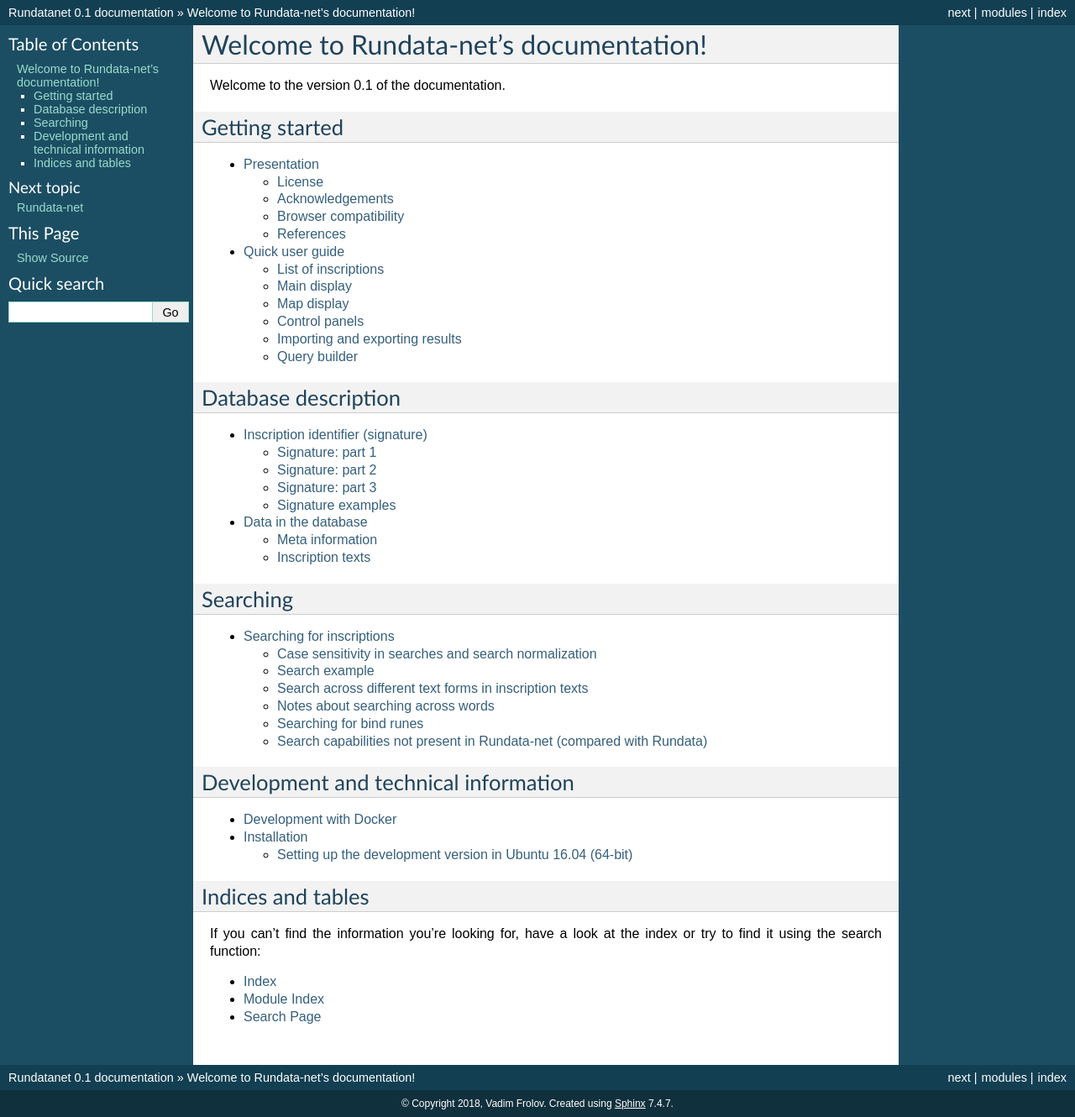
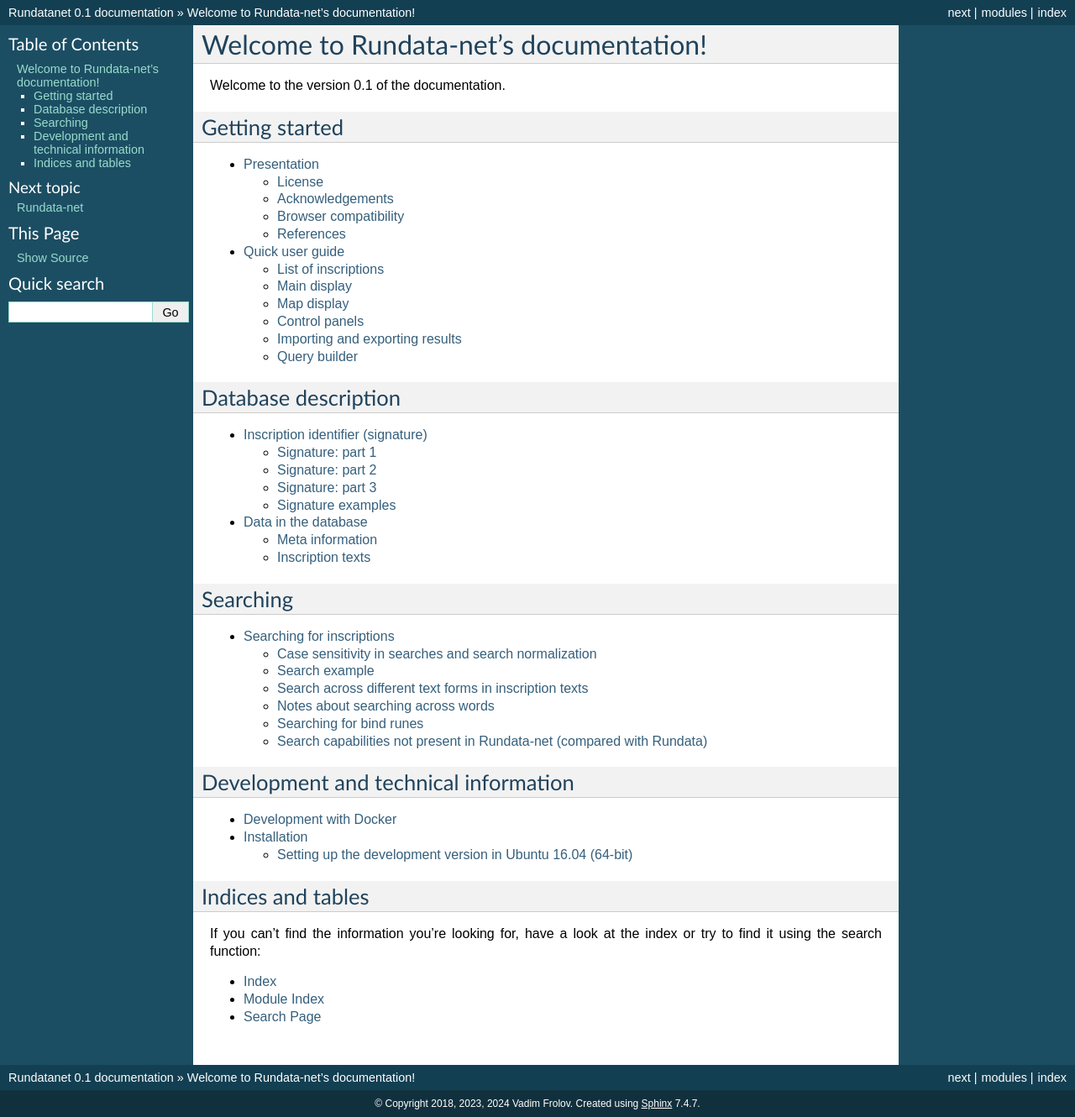
Before and after one commit to fralik/rundata-net, a Sphinx documentation site: the page built from docs/index.rst, in a window 1280 px wide. Shown: the whole page at 84% size. Built offline with Sphinx 7.4.7, drawn with Linux system fonts in a browser that asks for light colours.

```diff
--- a/docs/conf.py
+++ b/docs/conf.py
@@ -40,7 +40,7 @@ master_doc = "index"
 
 # General information about the project.
 project = "Rundatanet"
-copyright = """2018, Vadim Frolov"""
+copyright = """2018, 2023, 2024 Vadim Frolov"""
 
 # The version info for the project you're documenting, acts as replacement for
 # |version| and |release|, also used in various other places throughout the
```
Also changed, not shown: .readthedocs.yaml (added).
